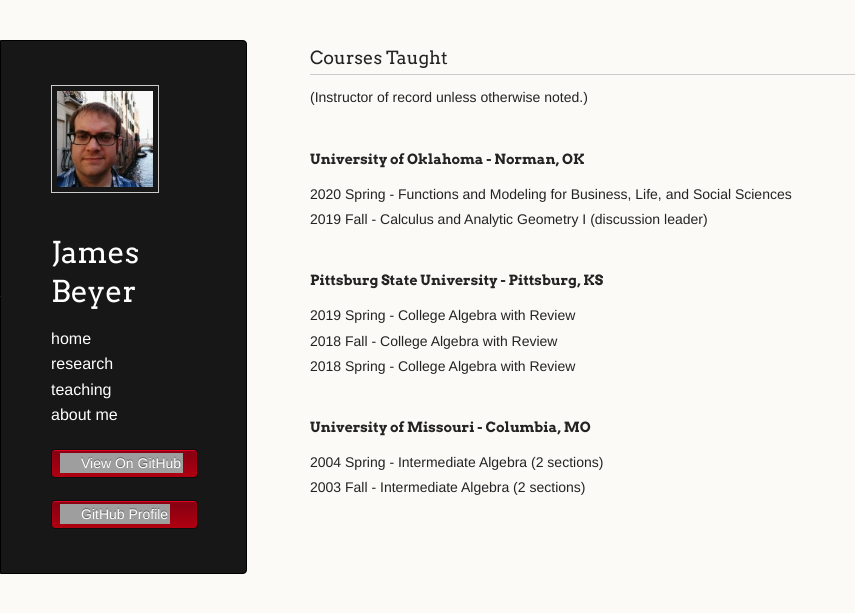
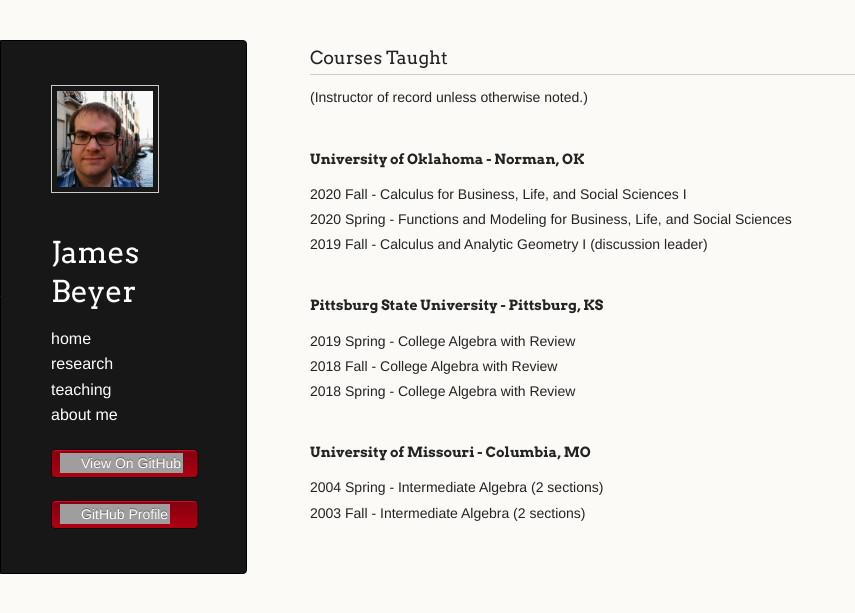
Before and after one commit to jebeyer/jebeyer.github.io, a Jekyll site: the page built from teaching.md, in a window 1280 px wide, cut to the strip 0-613 px from the top of the page. Shown: the whole strip, without its empty margins (0-855 px from the left). Built offline with Jekyll 4.4.1, drawn with Linux system fonts in a browser that asks for light colours; a script that is not in the unit is left out; our own code applies the rules of GitHub Pages for plain Markdown files; grey boxes are pictures that could not be loaded.

Commit message:
Update teaching.md
Added current course.

```diff
--- a/teaching.md
+++ b/teaching.md
@@ -8,6 +8,7 @@ layout: default
 
 #### University of Oklahoma - Norman, OK
 
+2020 Fall - Calculus for Business, Life, and Social Sciences I <br/>
 2020 Spring - Functions and Modeling for Business, Life, and Social Sciences <br/>
 2019 Fall - Calculus and Analytic Geometry I (discussion leader)
 
```
